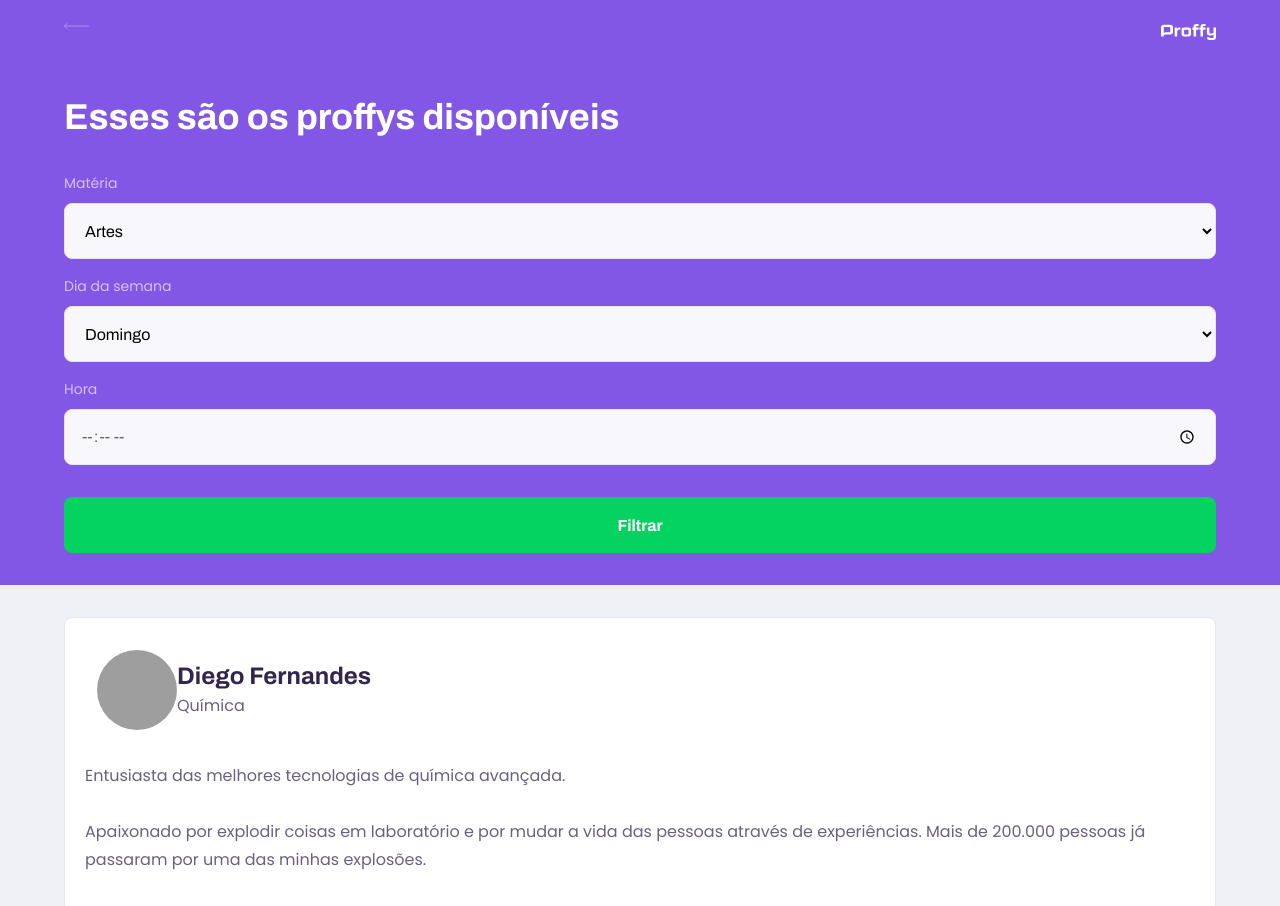
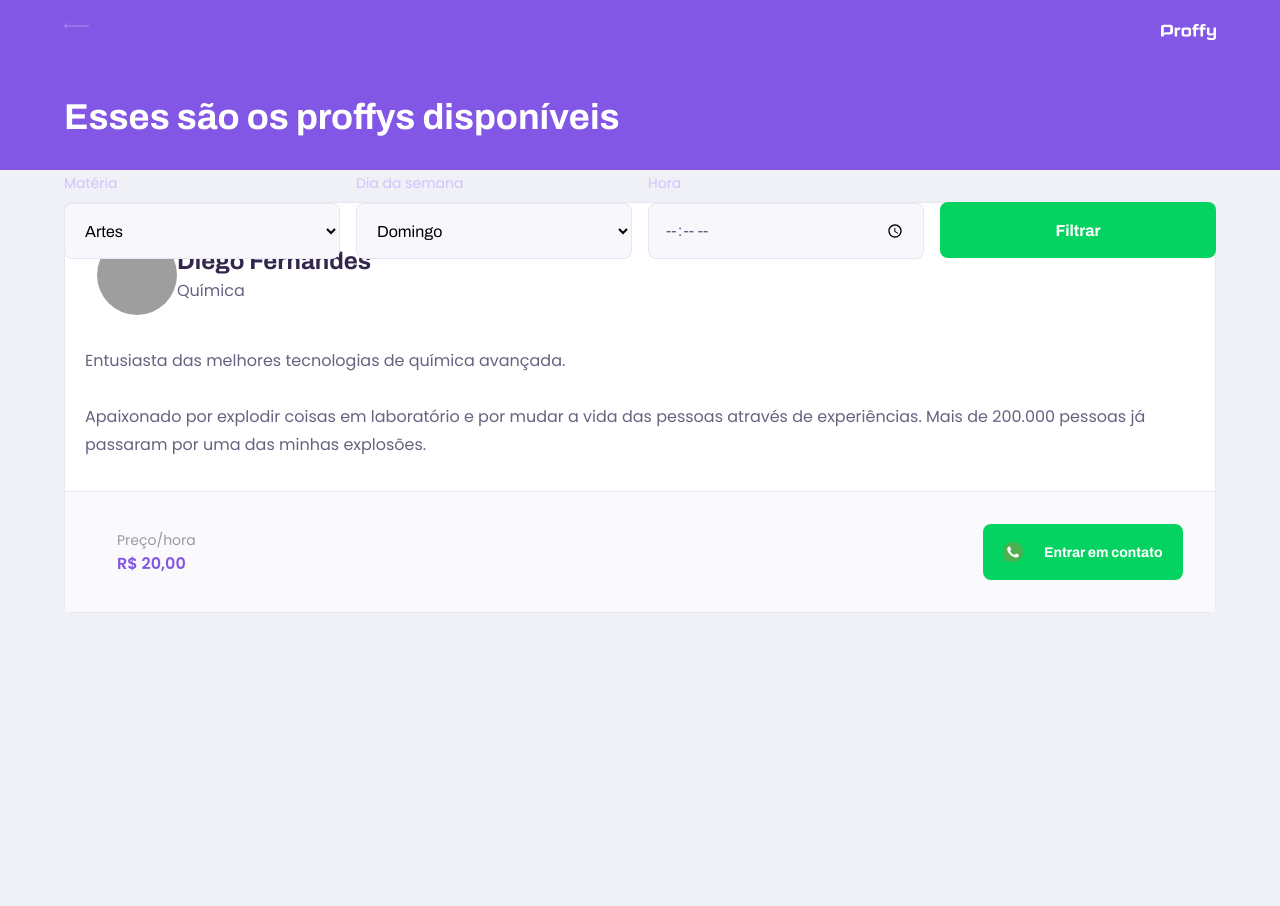
Before and after one commit to brunoedubems/Next-Level-Week-2-Trilha-discovery, a plain HTML site: page study.html in a window 1280 px wide. Shown: the top 906 px of the page. After the commit the page ends 800 px from the top, so only its background shows below. Drawn offline with Linux system fonts and the light colour scheme; grey boxes are pictures that could not be loaded.

Commit message:
Update page-study.css

```diff
--- a/styles/partials/page-study.css
+++ b/styles/partials/page-study.css
@@ -38,6 +38,7 @@
 .page-header .header-content {
     width: 90%;
     margin: 3.2rem auto;
+    position:relative;
 }
 
 .page-header .header-content strong {
@@ -219,7 +220,10 @@
 
 
 #search-teachers{
-
+    display:grid;
+    grid-template-columns: repeat(4, 1fr);
+    gap: 16px;
+    position:absolute;
 }
 
 }
```
